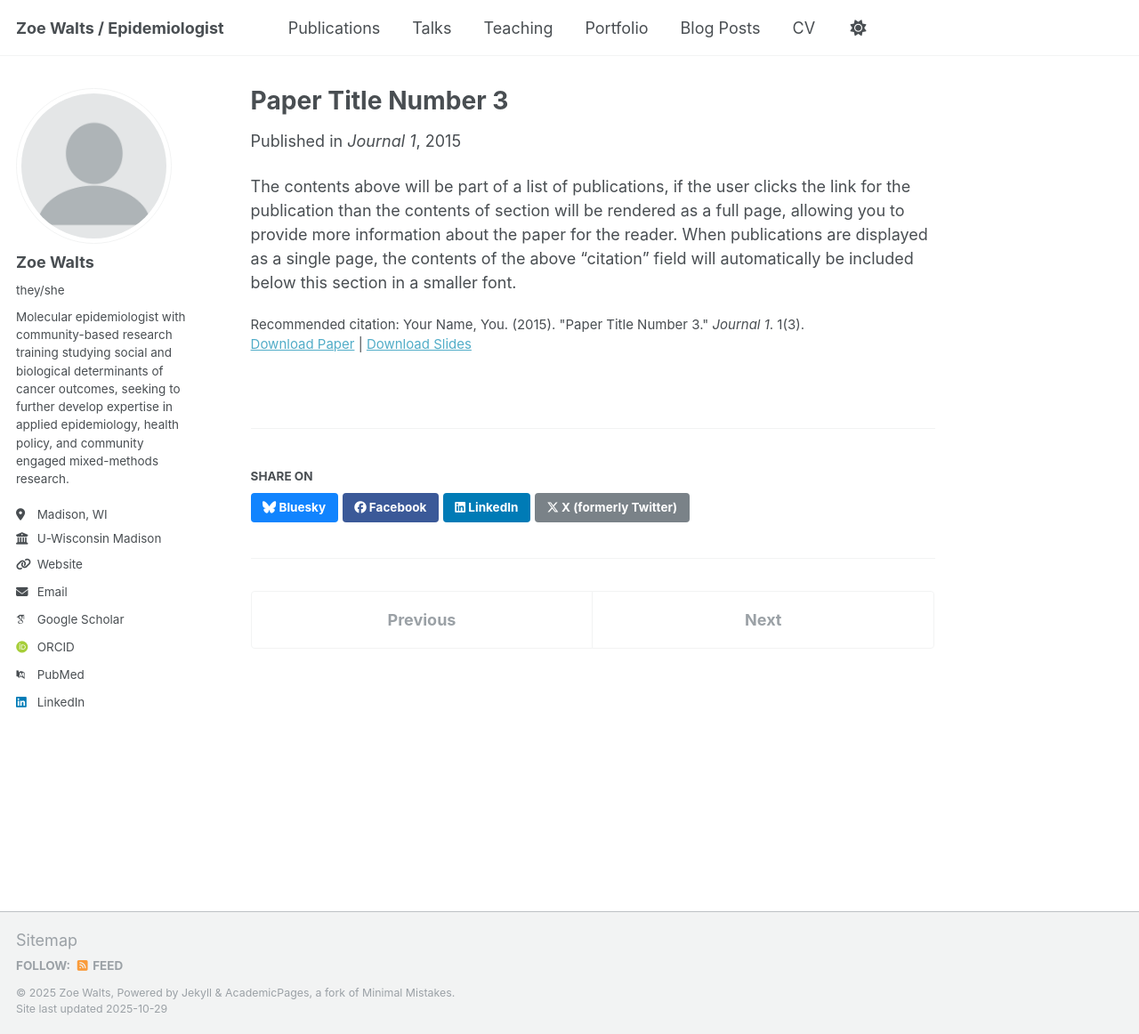
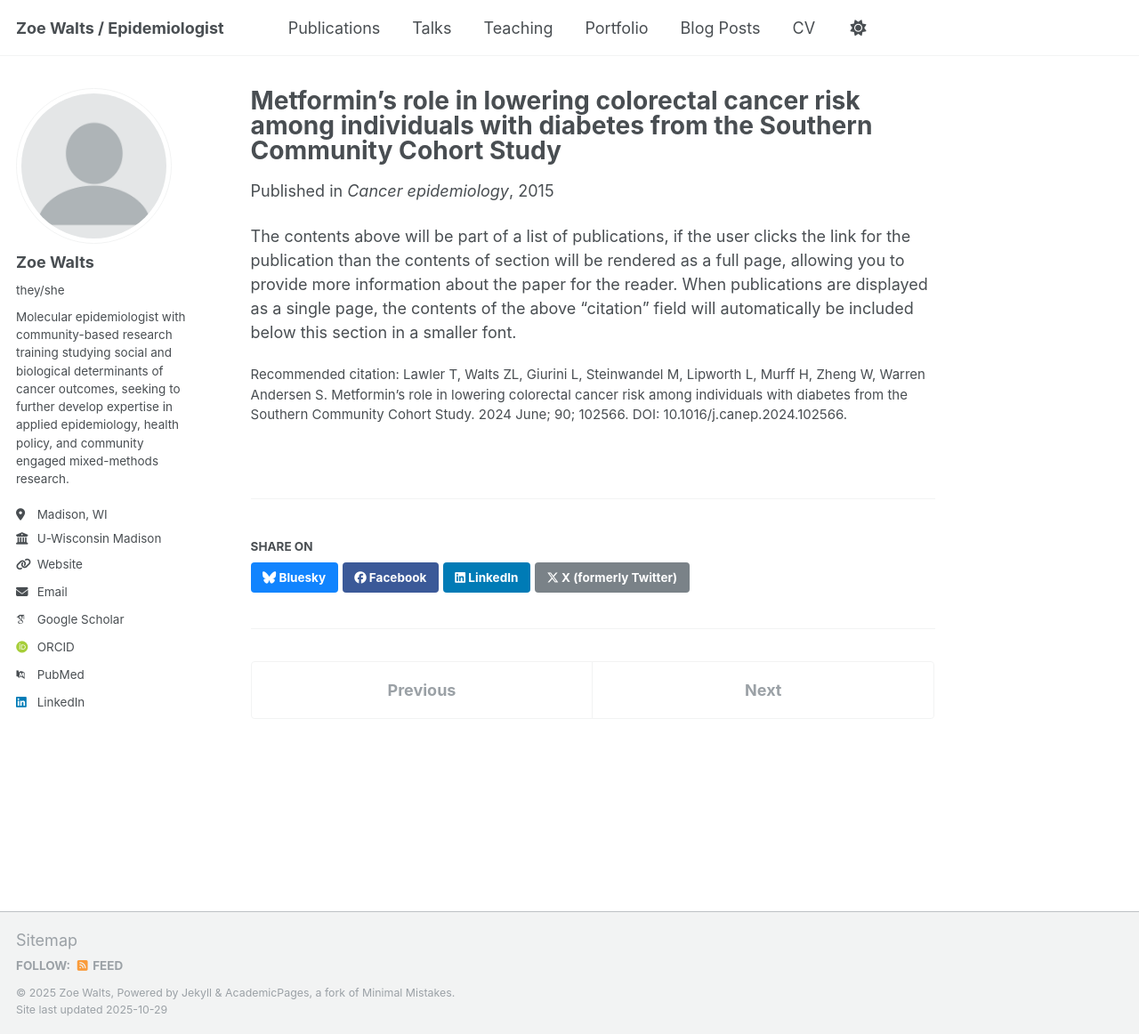
Before and after one commit to Z-Walts/z-walts.github.io, a Jekyll site: the page built from _publications/2015-10-01-paper-title-number-3.md, in a window 1280 px wide and 1162 px high. Shown: the whole window at 89% size. Built offline with Jekyll 4.4.1, drawn with Linux system fonts in a browser that asks for light colours; some web fonts are replaced.

Commit message:
Update 2015-10-01-paper-title-number-3.md

```diff
--- a/_publications/2015-10-01-paper-title-number-3.md
+++ b/_publications/2015-10-01-paper-title-number-3.md
@@ -1,14 +1,12 @@
 ---
-title: "Paper Title Number 3"
+title: "Metformin’s role in lowering colorectal cancer risk among individuals with diabetes from the Southern Community Cohort Study"
 collection: publications
 category: manuscripts
 permalink: /publication/2015-10-01-paper-title-number-3
-excerpt: 'This paper is about the number 3. The number 4 is left for future work.'
+excerpt: 'Our findings indicate that metformin use is associated with a reduced risk of CRC in individuals with diabetes, including among those from predominantly low SES backgrounds. These results support previous epidemiological findings, and demonstrate that the protective association for metformin in relation to incident CRC likely generalizes to populations with higher underlying risk.'
 date: 2015-10-01
-venue: 'Journal 1'
-slidesurl: 'http://academicpages.github.io/files/slides3.pdf'
-paperurl: 'http://academicpages.github.io/files/paper3.pdf'
-citation: 'Your Name, You. (2015). &quot;Paper Title Number 3.&quot; <i>Journal 1</i>. 1(3).'
+venue: 'Cancer epidemiology'
+citation: 'Lawler T, Walts ZL, Giurini L, Steinwandel M, Lipworth L, Murff H, Zheng W, Warren Andersen S. Metformin’s role in lowering colorectal cancer risk among individuals with diabetes from the Southern Community Cohort Study. 2024 June; 90; 102566. DOI: 10.1016/j.canep.2024.102566.'
 ---
 
 The contents above will be part of a list of publications, if the user clicks the link for the publication than the contents of section will be rendered as a full page, allowing you to provide more information about the paper for the reader. When publications are displayed as a single page, the contents of the above "citation" field will automatically be included below this section in a smaller font.
```
